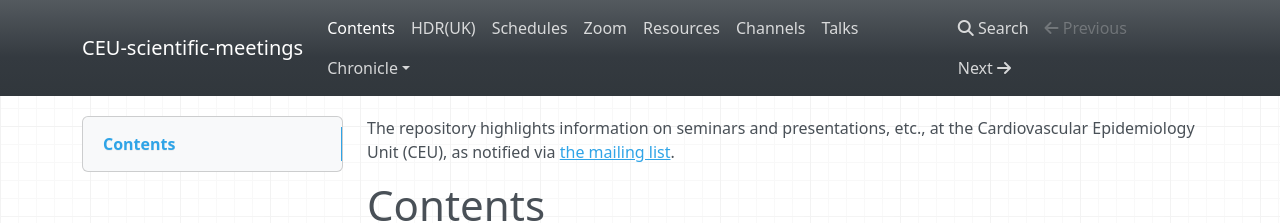
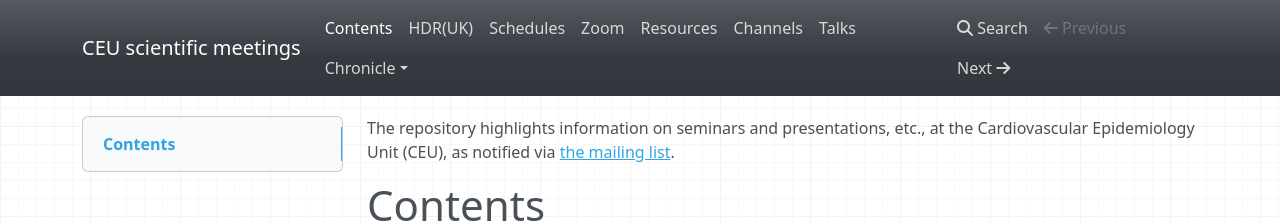
Before and after one commit to cambridge-ceu/CEU-matters, an MkDocs documentation site: the page built from docs/README.md, in a window 1280 px wide. Shown: the top 223 px of the page. Built offline with MkDocs 1.6.1, drawn with Linux system fonts in a browser that asks for light colours; nearby versions of some CDN libraries; a script that is not in the unit is left out.

```diff
--- a/mkdocs.yml
+++ b/mkdocs.yml
@@ -1,4 +1,4 @@
-site_name: CEU-scientific-meetings
+site_name: CEU scientific meetings
 nav:
   - Contents: README.md
   - HDR(UK): HDR.md
```
